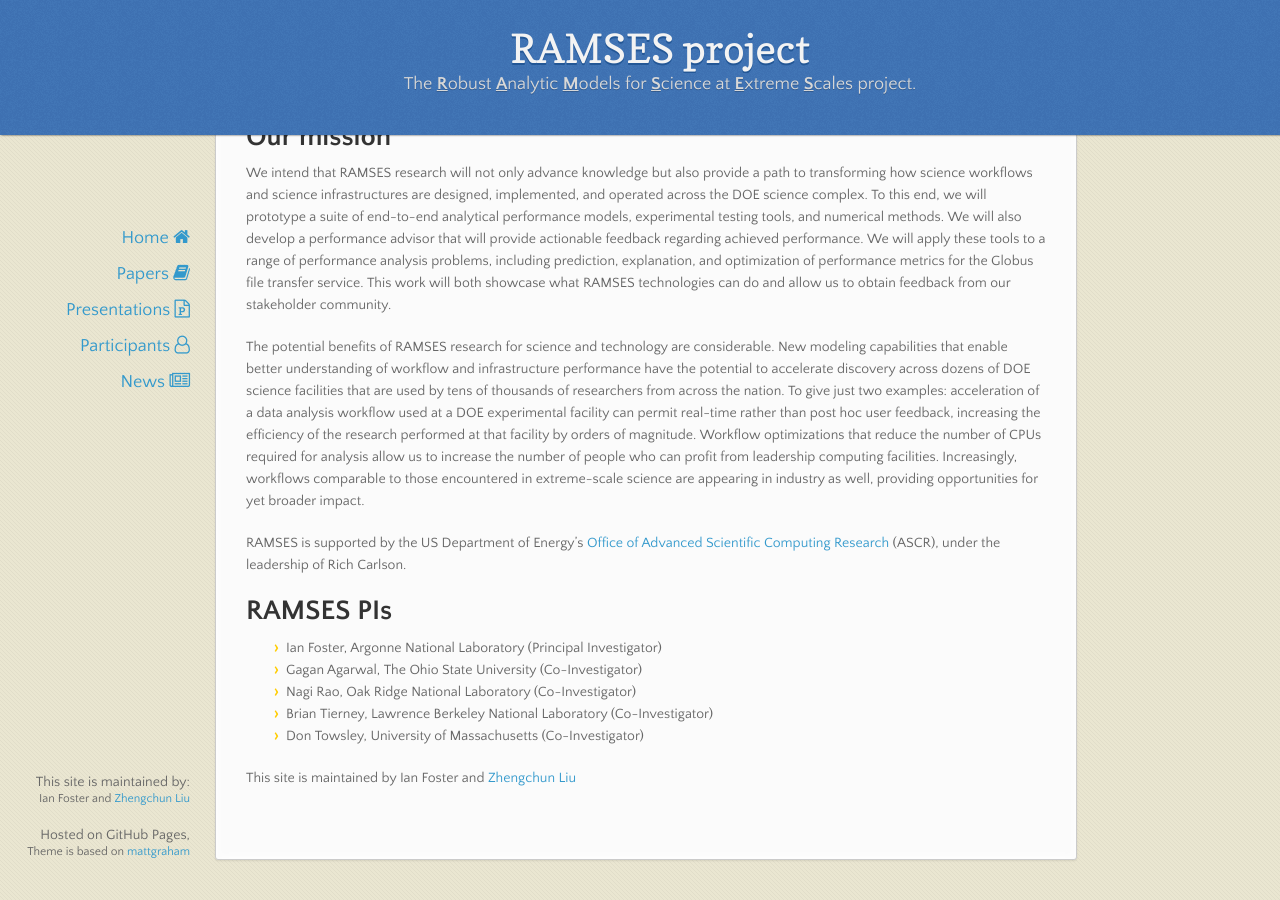
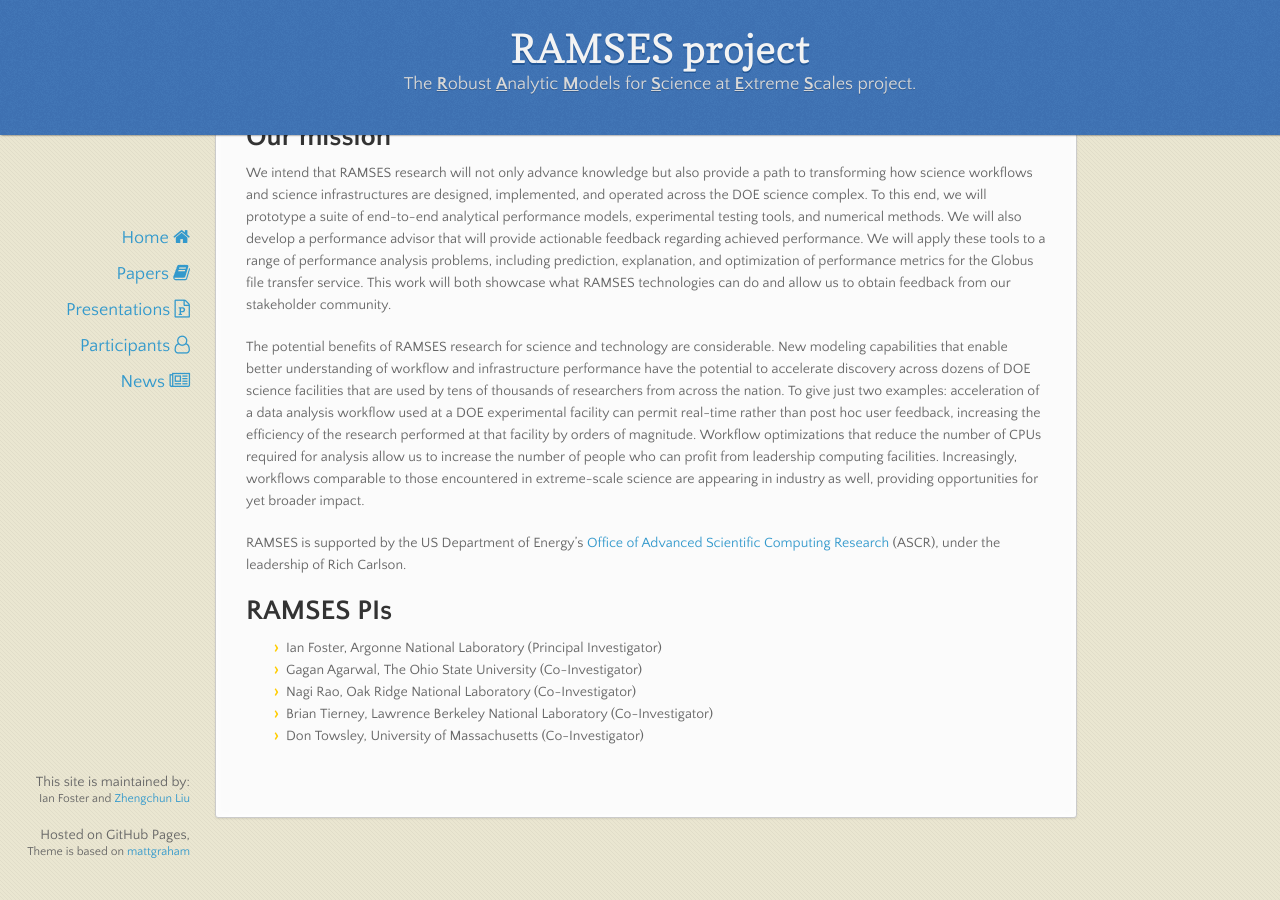
Before and after one commit to ramsesproject/ramses.github.io, a Jekyll site: the page built from index.md, in a window 1280 px wide and 900 px high, scrolled down 694 px. Built offline with Jekyll 4.4.1, drawn with Linux system fonts in a browser that asks for light colours; nearby versions of some CDN libraries; after the commit the page ends 1552 px from its top, so only the background shows below that.

Commit message:
add, delete, polish etc.

```diff
--- a/index.md
+++ b/index.md
@@ -28,5 +28,3 @@
 * Nagi Rao, Oak Ridge National Laboratory (Co-Investigator)
 * Brian Tierney, Lawrence Berkeley National Laboratory (Co-Investigator)
 * Don Towsley, University of Massachusetts (Co-Investigator)
-
-This site is maintained by Ian Foster and [Zhengchun Liu](http://zliu.info)
```
